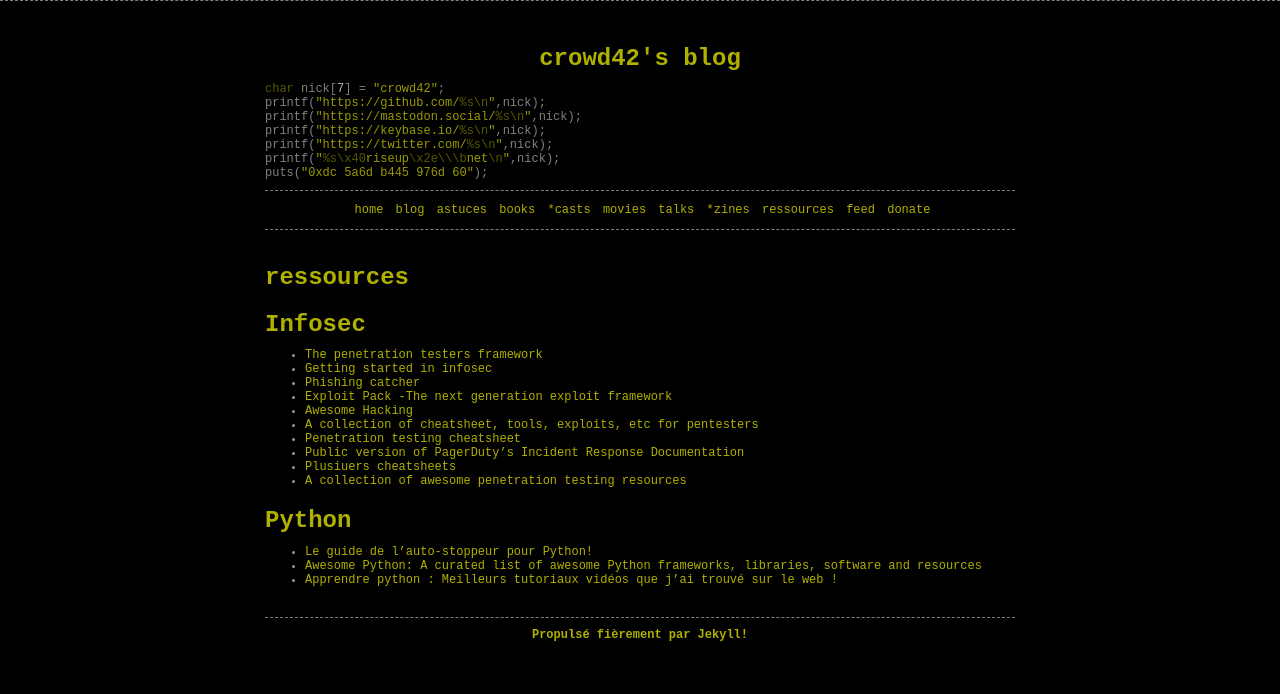
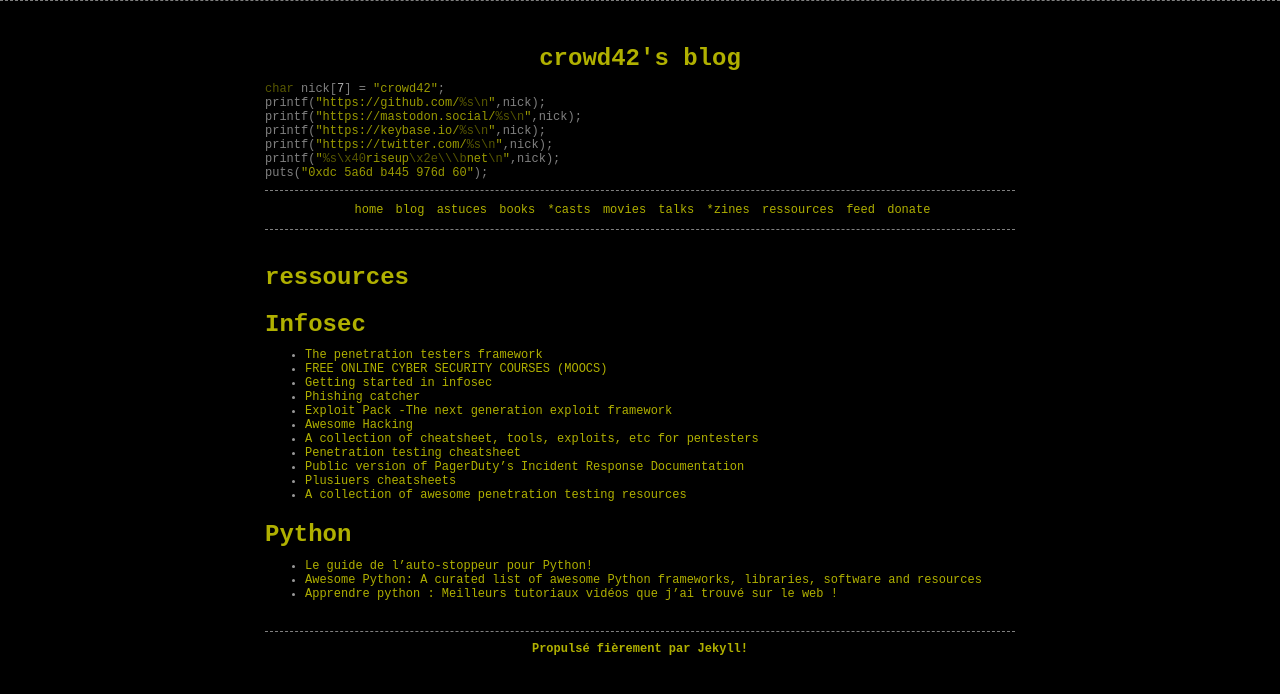
Before and after one commit to crowd42/crowd42.xyz, a Jekyll site: the page built from ressources.md, in a window 1280 px wide. Shown: the top 694 px of the page. Built offline with Jekyll 4.4.1, drawn with Linux system fonts in a browser that asks for light colours.

Commit message:
add new infosec link

```diff
--- a/ressources.md
+++ b/ressources.md
@@ -7,6 +7,7 @@ permalink: /ressources/
 # Infosec
 
 * [The penetration testers framework](https://github.com/trustedsec/ptf)
+* [FREE ONLINE CYBER SECURITY COURSES (MOOCS)](https://www.cyberdegrees.org/resources/free-online-courses/)
 * [Getting started in infosec](https://github.com/gradiuscypher/infosec_getting_started)
 * [Phishing catcher](https://github.com/x0rz/phishing_catcher)
 * [Exploit Pack -The next generation exploit framework](https://github.com/juansacco/exploitpack)
```
